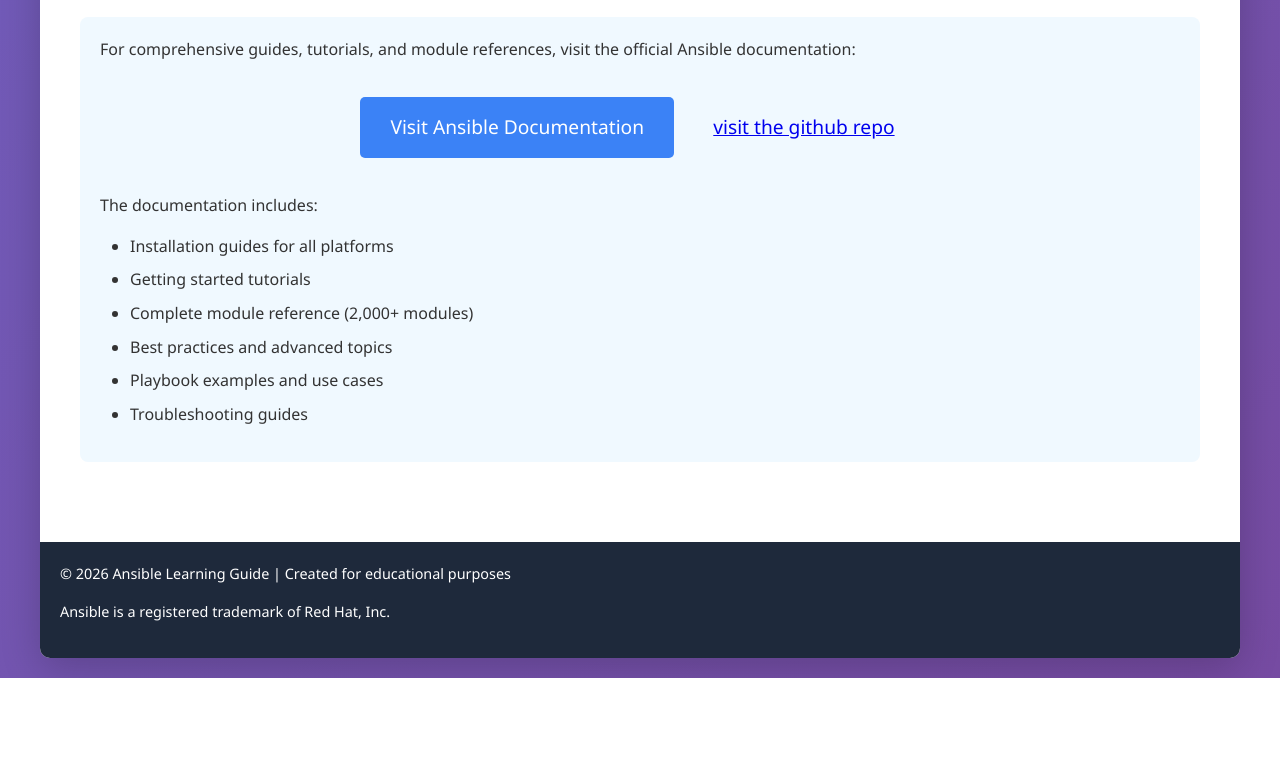
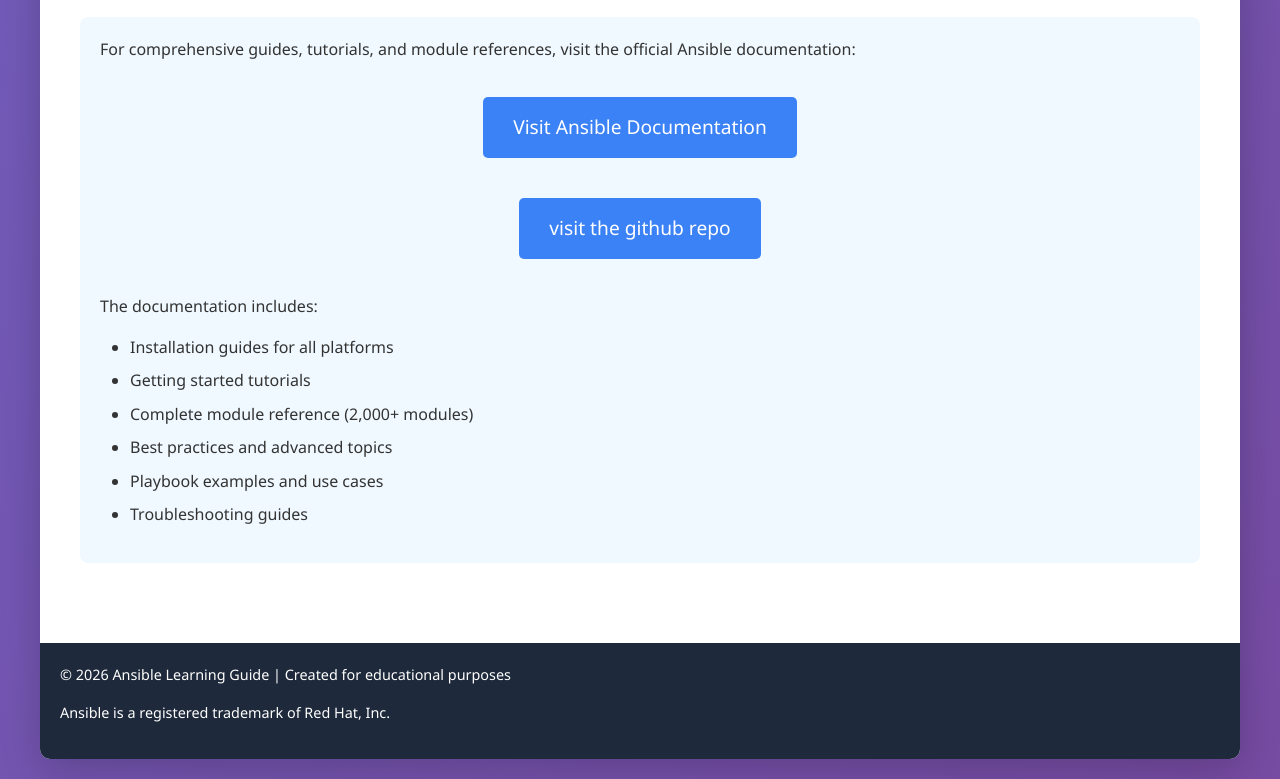
Before and after one commit to mchandhan/ansible, a plain HTML site: page index.html in a window 1280 px wide. Shown: the part 4667-5446 px from the top of the page. Before the commit the page ends 5345 px from the top, so only its background shows below. Drawn offline with Linux system fonts and the light colour scheme.

Commit message:
Updating index.html

```diff
--- a/index.html
+++ b/index.html
@@ -418,7 +418,9 @@
                         <a href="https://docs.ansible.com" class="btn" target="_blank" style="font-size: 1.2em; padding: 15px 30px;">
                             Visit Ansible Documentation
                         </a>
-                        <a href="https://github.com/mchandhan/Using-Ansible-Static-Website" style="font-size: 1.2em; padding: 15px 30px;">
+                    </div>
+                    <div style="text-align: center; margin: 30px 0;">
+                        <a href="https://github.com/mchandhan/Using-Ansible-Static-Website" class="btn" target="_blank" style="font-size: 1.2em; padding: 15px 30px;">
                             visit the github repo
                         </a>
                     </div>
```
